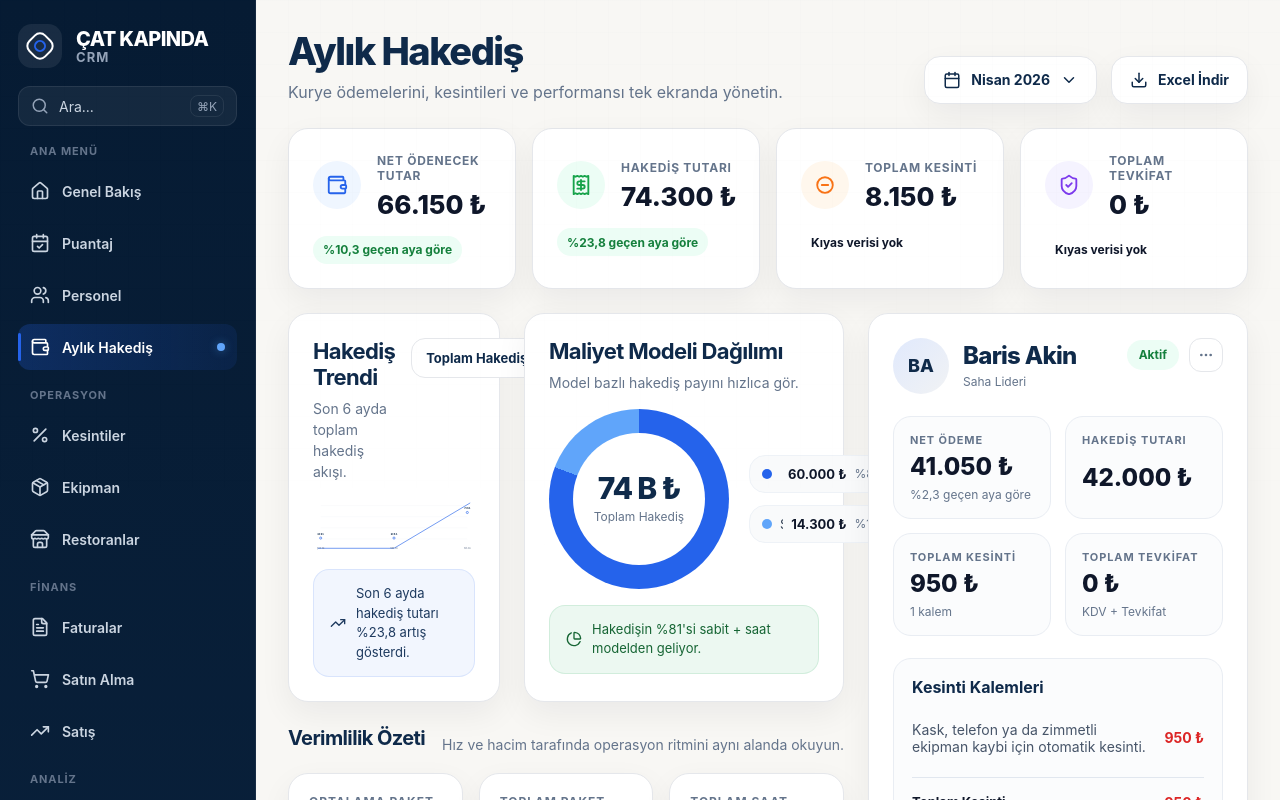
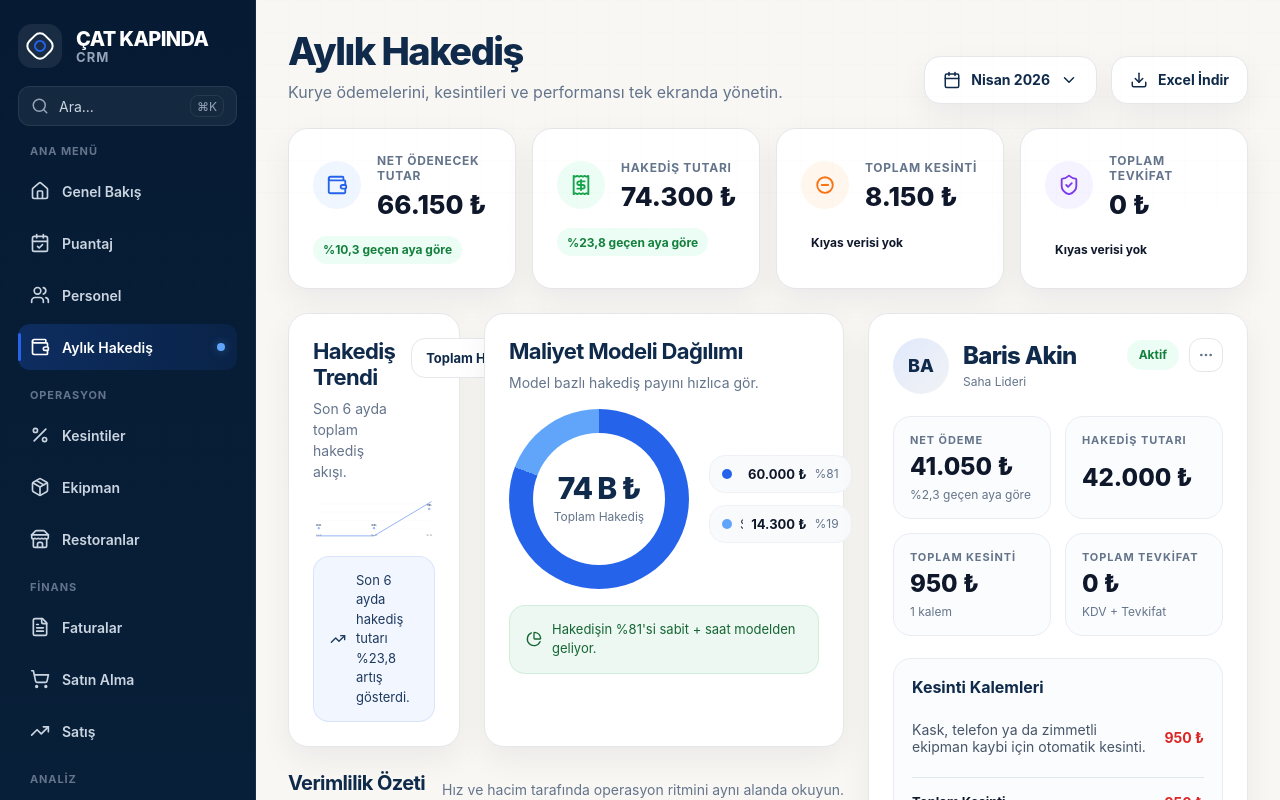
Before and after one commit to catkapinda/catkapinda-crm, a Next.js app in the folder v2/frontend/: page /preview/payroll-mock in a window 1280 px wide. Shown: the top 800 px of the page. Built offline with nearby package versions, Linux system fonts and the light colour scheme.

Commit message:
Fix desktop layout for payroll mock

```diff
--- a/v2/frontend/components/payroll-mock/PayrollOverviewMock.module.css
+++ b/v2/frontend/components/payroll-mock/PayrollOverviewMock.module.css
@@ -291,15 +291,17 @@
 
 .ck-payroll-main {
   min-width: 0;
-  padding: 32px;
+  width: 100%;
   background: #f8f7f4;
   overflow-x: hidden;
 }
 
 .ck-payroll-container {
+  width: 100%;
   max-width: 1480px;
   margin: 0 auto;
-  width: 100%;
+  padding: 32px;
+  box-sizing: border-box;
 }
 
 .ck-payroll-header {
@@ -385,6 +387,7 @@
   display: grid;
   gap: 18px;
   align-content: center;
+  min-width: 0;
 }
 
 .ck-payroll-kpi-top {
@@ -474,7 +477,7 @@
 
 .ck-payroll-dashboard {
   display: grid;
-  grid-template-columns: minmax(0, 1fr) 420px;
+  grid-template-columns: minmax(0, 1fr) clamp(360px, 28vw, 420px);
   gap: 24px;
   align-items: start;
 }
@@ -488,6 +491,9 @@
 
 .ck-payroll-right-panel {
   min-width: 0;
+  width: 100%;
+  max-width: 420px;
+  justify-self: end;
 }
 
 .ck-payroll-panel-card {
@@ -496,11 +502,14 @@
   padding: 24px;
   display: grid;
   gap: 22px;
+  width: 100%;
+  max-width: 420px;
+  box-sizing: border-box;
 }
 
 .ck-payroll-analytics {
   display: grid;
-  grid-template-columns: minmax(0, 1.35fr) minmax(320px, 0.9fr);
+  grid-template-columns: minmax(0, 1.4fr) minmax(360px, 0.9fr);
   gap: 24px;
 }
 
@@ -1114,10 +1123,6 @@
     display: none;
   }
 
-  .ck-payroll-main {
-    padding: 24px;
-  }
-
   .ck-payroll-dashboard,
   .ck-payroll-analytics {
     grid-template-columns: 1fr;
@@ -1125,10 +1130,12 @@
 
   .ck-payroll-right-panel {
     order: 2;
+    max-width: none;
   }
 
   .ck-payroll-panel-card {
     position: static;
+    max-width: none;
   }
 }
 
@@ -1144,7 +1151,7 @@
 }
 
 @media (max-width: 640px) {
-  .ck-payroll-main {
+  .ck-payroll-container {
     padding: 20px;
   }
 
```
